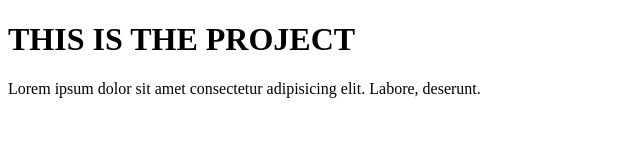
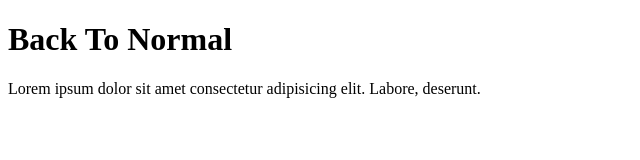
Before and after one commit to Amir99ba/project, a plain HTML site: page index.html in a window 1280 px wide. Shown: the whole page, without its empty margins (0-640 px from the left). Drawn offline with Linux system fonts and the light colour scheme.

Commit message:
back to previus

```diff
--- a/index.html
+++ b/index.html
@@ -7,7 +7,7 @@
     <title>New Page</title>
   </head>
   <body>
-    <h1>THIS IS THE PROJECT</h1>
+    <h1>Back To Normal</h1>
     <p>
       Lorem ipsum dolor sit amet consectetur adipisicing elit. Labore, deserunt.
     </p>
```
